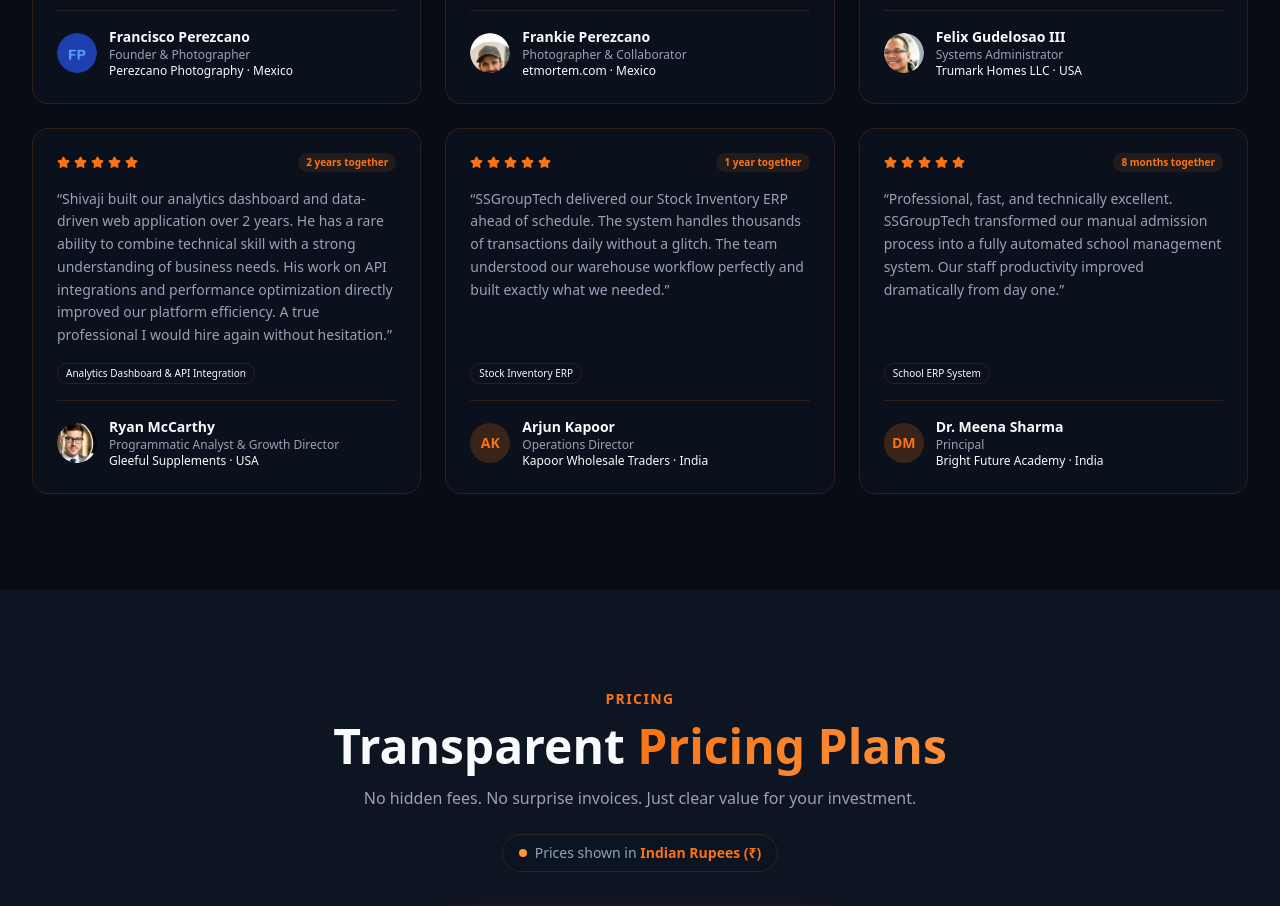
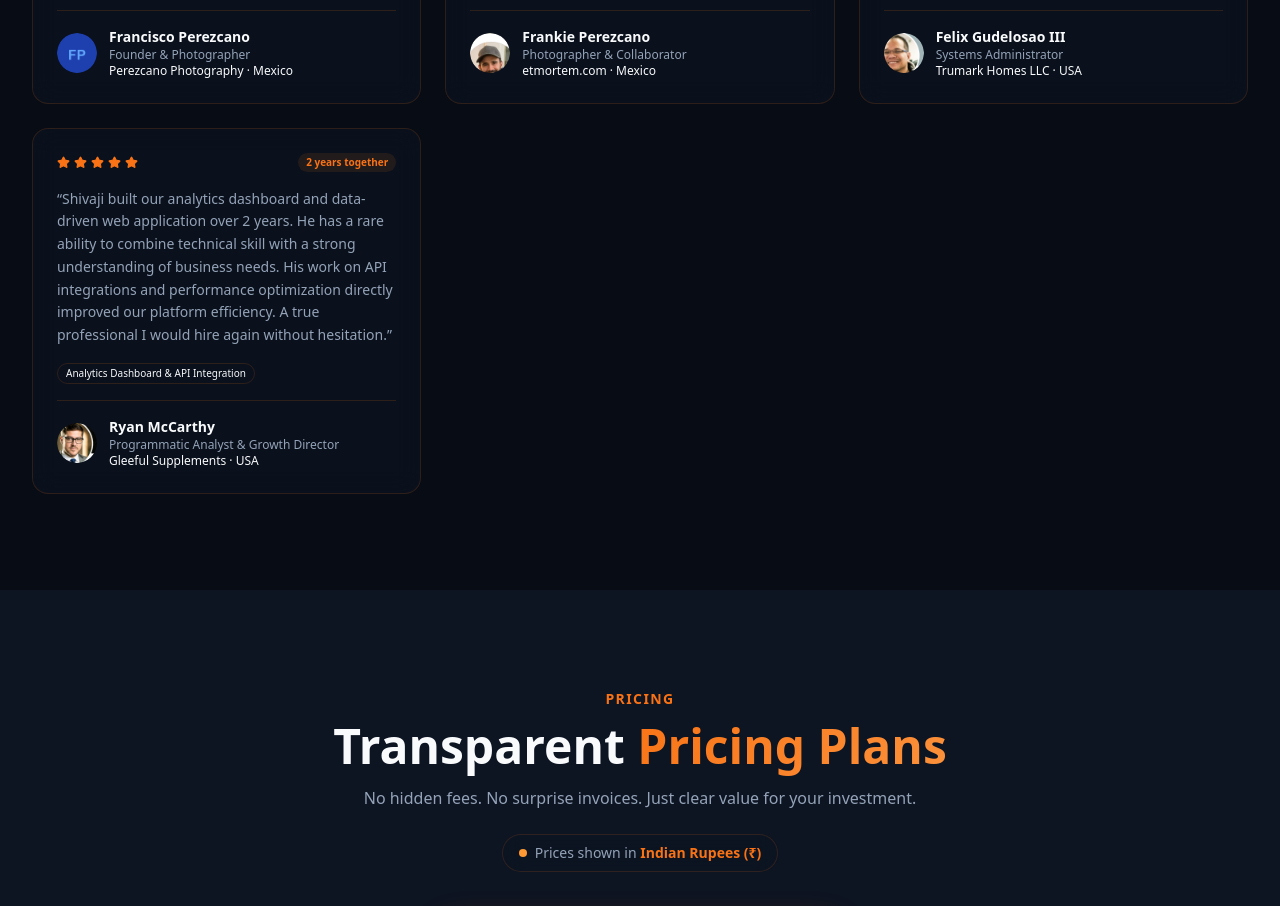
Before and after one commit to shivajitiwari1/SSGroupTech, a Next.js app: page / in a window 1280 px wide. Shown: the part 4540-5446 px from the top of the page. Built offline with nearby package versions, Linux system fonts and the light colour scheme.

Commit message:
fix: remove placeholder Indian client testimonials

```diff
--- a/data/testimonials.ts
+++ b/data/testimonials.ts
@@ -45,24 +45,4 @@ export const testimonials: Testimonial[] = [
     duration: '2 years together',
     project: 'Analytics Dashboard & API Integration',
   },
-  {
-    id: '5',
-    quote: 'SSGroupTech delivered our Stock Inventory ERP ahead of schedule. The system handles thousands of transactions daily without a glitch. The team understood our warehouse workflow perfectly and built exactly what we needed.',
-    author: 'Arjun Kapoor',
-    role: 'Operations Director',
-    company: 'Kapoor Wholesale Traders · India',
-    rating: 5,
-    duration: '1 year together',
-    project: 'Stock Inventory ERP',
-  },
-  {
-    id: '6',
-    quote: 'Professional, fast, and technically excellent. SSGroupTech transformed our manual admission process into a fully automated school management system. Our staff productivity improved dramatically from day one.',
-    author: 'Dr. Meena Sharma',
-    role: 'Principal',
-    company: 'Bright Future Academy · India',
-    rating: 5,
-    duration: '8 months together',
-    project: 'School ERP System',
-  },
 ]
```
